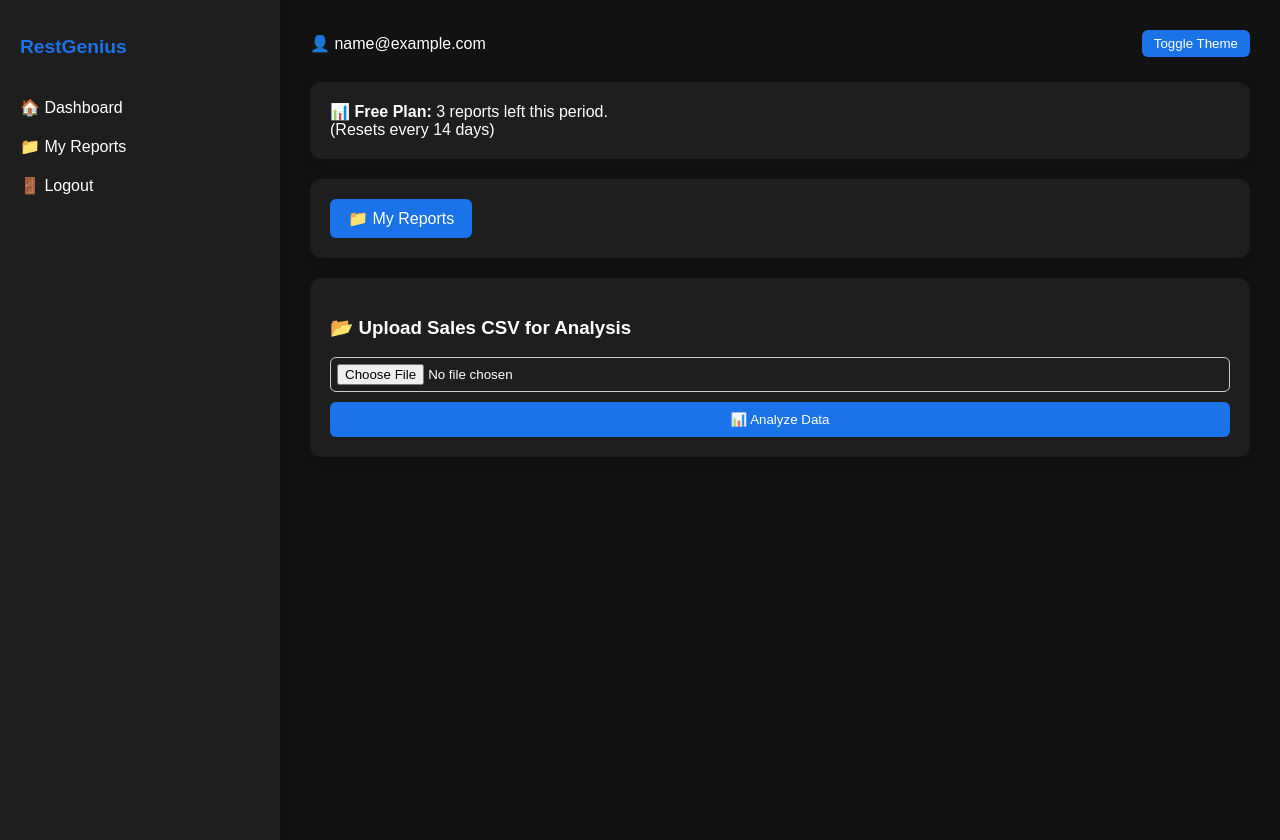
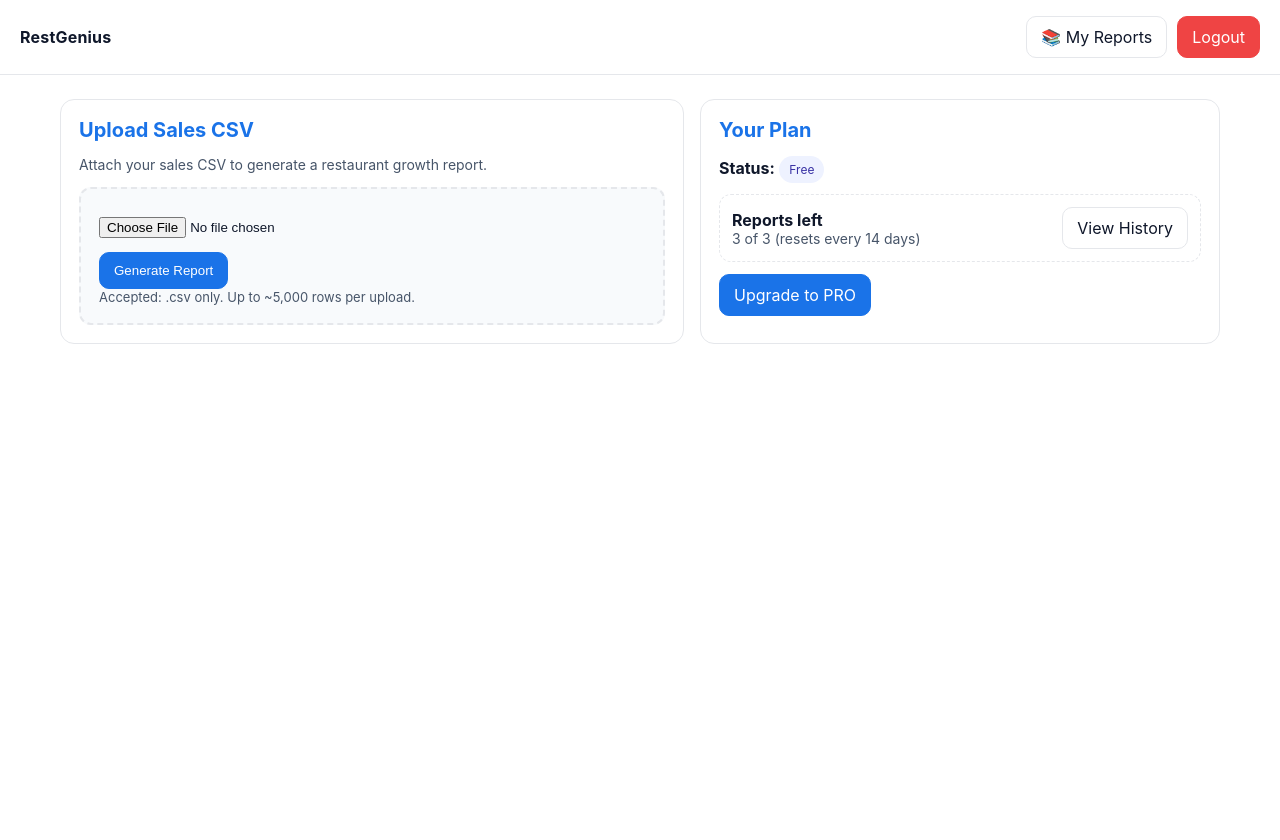
Before and after one commit to RestGenius/restgenius, a Flask app: page /dashboard in a window 1280 px wide. After the commit the page ends 344 px from the top, so only its background shows below. Run offline with Flask 3, Linux system fonts and the light colour scheme; the visitor is signed in with stand-in values (Sample User, id 1); data that the repository does not hold is empty.

Commit message:
Update dashboard.html

```diff
--- a/templates/dashboard.html
+++ b/templates/dashboard.html
@@ -1,179 +1,168 @@
-<!-- templates/dashboard.html -->
 <!DOCTYPE html>
-<html lang="en" data-theme="dark">
+<html lang="en">
 <head>
-    <meta charset="UTF-8">
-    <title>Dashboard – RestGenius</title>
-    <meta name="viewport" content="width=device-width, initial-scale=1" />
-    <style>
-        :root {
-            --bg-dark: #121212;
-            --bg-light: #f6f9fc;
-            --card-dark: #1e1e1e;
-            --card-light: #ffffff;
-            --text-dark: #ffffff;
-            --text-light: #000000;
-            --accent: #1a73e8;
-        }
+  <meta charset="utf-8" />
+  <title>RestGenius — Dashboard</title>
+  <meta name="viewport" content="width=device-width, initial-scale=1" />
+  <style>
+    :root { --ink:#0f172a; --muted:#475569; --accent:#1a73e8; --border:#e5e7eb; --bg:#f8fafc; --ok:#16a34a; }
+    * { box-sizing: border-box; }
+    html,body { margin:0; padding:0; font-family: -apple-system, Segoe UI, Roboto, Inter, Arial, sans-serif; color:var(--ink); background:#fff; }
+    header { display:flex; align-items:center; justify-content:space-between; padding:16px 20px; border-bottom:1px solid var(--border); background:#fff; position:sticky; top:0; z-index:10; }
+    .brand { font-weight:700; letter-spacing:0.2px; }
+    .nav { display:flex; gap:10px; }
+    .btn { display:inline-flex; align-items:center; justify-content:center; gap:8px; padding:10px 14px; border:1px solid var(--border); border-radius:10px; background:#fff; text-decoration:none; color:var(--ink); cursor:pointer; }
+    .btn:hover { border-color:#cbd5e1; }
+    .btn.primary { background:var(--accent); color:#fff; border-color:var(--accent); }
+    .btn.danger { background:#ef4444; color:#fff; border-color:#ef4444; }
+    .btn.disabled, .btn[disabled] { opacity:0.6; cursor:not-allowed; }
 
-        [data-theme="dark"] {
-            --bg: var(--bg-dark);
-            --card: var(--card-dark);
-            --text: var(--text-dark);
-        }
+    main { max-width:1200px; margin:24px auto; padding:0 20px; }
+    .grid { display:grid; grid-template-columns: 1.2fr 1fr; gap:16px; }
+    @media (max-width: 980px) { .grid { grid-template-columns: 1fr; } }
 
-        [data-theme="light"] {
-            --bg: var(--bg-light);
-            --card: var(--card-light);
-            --text: var(--text-light);
-        }
+    .card { border:1px solid var(--border); border-radius:14px; background:#fff; padding:18px; }
+    .card h2 { margin:0 0 10px; font-size:20px; color:var(--accent); }
+    .muted { color:var(--muted); font-size:14px; }
 
-        body {
-            font-family: Arial, sans-serif;
-            background: var(--bg);
-            color: var(--text);
-            margin: 0;
-            display: flex;
-        }
+    .uploader { border:2px dashed var(--border); border-radius:12px; padding:18px; background:var(--bg); }
+    input[type=file] { display:block; margin:10px 0 14px; }
+    .help { font-size:13px; color:var(--muted); }
 
-        .sidebar {
-            width: 240px;
-            background: var(--card);
-            padding: 20px;
-            display: flex;
-            flex-direction: column;
-            height: 100vh;
-            box-shadow: 2px 0 10px rgba(0,0,0,0.2);
-        }
+    .quota { display:flex; align-items:center; justify-content:space-between; border:1px dashed var(--border); border-radius:12px; padding:12px; margin-top:10px; }
+    .pill { padding:6px 10px; border-radius:999px; font-size:12px; background:#eef2ff; color:#3730a3; }
+    .upsell { background:#fff7ed; border:1px solid #fed7aa; color:#9a3412; padding:12px; border-radius:12px; font-size:14px; margin-top:10px; }
 
-        .sidebar h2 {
-            font-size: 1.2rem;
-            margin-bottom: 30px;
-            color: var(--accent);
-        }
+    .preview { height:520px; border:1px solid var(--border); border-radius:12px; overflow:hidden; }
+    .preview iframe { width:100%; height:100%; border:0; }
 
-        .sidebar a {
-            color: var(--text);
-            text-decoration: none;
-            padding: 10px 0;
-            display: block;
-            border-radius: 6px;
-        }
-
-        .sidebar a:hover {
-            background: rgba(255,255,255,0.1);
-        }
-
-        .content {
-            flex: 1;
-            padding: 30px;
-        }
-
-        .top-bar {
-            display: flex;
-            justify-content: space-between;
-            align-items: center;
-            margin-bottom: 25px;
-        }
-
-        .card {
-            background: var(--card);
-            padding: 20px;
-            border-radius: 12px;
-            margin-bottom: 20px;
-            box-shadow: 0 4px 12px rgba(0,0,0,0.1);
-        }
-
-        .btn {
-            display: inline-block;
-            padding: 10px 18px;
-            background: var(--accent);
-            color: white;
-            text-decoration: none;
-            border-radius: 6px;
-        }
-
-        .theme-toggle {
-            cursor: pointer;
-            padding: 6px 12px;
-            background: var(--accent);
-            border: none;
-            border-radius: 6px;
-            color: white;
-        }
-
-        /* Стиль для форми завантаження */
-        form.upload-form {
-            display: flex;
-            flex-direction: column;
-            gap: 10px;
-        }
-
-        form.upload-form input[type="file"] {
-            padding: 6px;
-            border: 1px solid #ccc;
-            border-radius: 6px;
-            background: var(--card);
-            color: var(--text);
-        }
-
-        form.upload-form button {
-            background-color: var(--accent);
-            color: white;
-            padding: 10px;
-            border: none;
-            border-radius: 6px;
-            cursor: pointer;
-        }
-
-        form.upload-form button:hover {
-            background-color: #1558b0;
-        }
-    </style>
+    /* Toast */
+    .toast {
+      position: fixed; right: 20px; bottom: 20px;
+      background:#ecfdf5; color:#065f46; border:1px solid #a7f3d0;
+      box-shadow: 0 10px 30px rgba(0,0,0,0.08);
+      padding:12px 14px; border-radius:10px; font-size:14px;
+      display:none; z-index:9999;
+    }
+    .toast.show { display:block; animation: slideUp .25s ease-out; }
+    @keyframes slideUp { from { transform: translateY(10px); opacity:0; } to { transform: translateY(0); opacity:1; } }
+  </style>
 </head>
 <body>
-    <div class="sidebar">
-        <h2>RestGenius</h2>
-        <a href="{{ url_for('dashboard') }}">🏠 Dashboard</a>
-        <a href="{{ url_for('report_history') }}">📁 My Reports</a>
-        <a href="{{ url_for('logout') }}">🚪 Logout</a>
-    </div>
+  <header>
+    <div class="brand">RestGenius</div>
+    <nav class="nav">
+      <a class="btn" href="{{ url_for('report_history') }}">📚 My Reports</a>
+      <a class="btn danger" href="{{ url_for('logout') }}">Logout</a>
+    </nav>
+  </header>
 
-    <div class="content">
-        <div class="top-bar">
-            <div>👤 {{ current_user.email }}</div>
-            <button class="theme-toggle" onclick="toggleTheme()">Toggle Theme</button>
+  <main>
+    <div class="grid">
+      <!-- LEFT: Uploader + Preview -->
+      <section class="card">
+        <h2>Upload Sales CSV</h2>
+        <p class="muted">Attach your sales CSV to generate a restaurant growth report.</p>
+
+        <div class="uploader">
+          <form action="{{ url_for('analyze') }}" method="post" enctype="multipart/form-data">
+            <input type="file" name="file" accept=".csv" required />
+            {% set limit_reached = (not is_pro) and (remaining_reports == 0) %}
+            <button
+              type="submit"
+              class="btn primary {% if limit_reached %}disabled{% endif %}"
+              {% if limit_reached %}disabled{% endif %}
+            >
+              Generate Report
+            </button>
+          </form>
+          <div class="help">Accepted: .csv only. Up to ~5,000 rows per upload.</div>
+
+          {% if limit_reached %}
+            <div class="upsell" style="margin-top:10px;">
+              You’ve reached the Free plan limit (3 reports / 14 days).
+              Upgrade to PRO for unlimited reports and advanced insights.
+            </div>
+          {% endif %}
         </div>
 
-        <div class="card">
-            {% if is_pro %}
-                💼 <strong>PRO Account:</strong> Unlimited reports.
-            {% else %}
-                📊 <strong>Free Plan:</strong> {{ remaining_reports }} reports left this period.<br>
-                (Resets every 14 days)
-            {% endif %}
+        {% if last_report %}
+          <div style="margin-top:16px;">
+            <h2 style="margin-top:0;">Latest Report Preview</h2>
+            <div class="muted" style="margin-bottom:8px;">
+              {{ last_report.filename }} — {{ last_report.created_at.strftime("%Y-%m-%d %H:%M:%S") if last_report.created_at else "-" }} UTC
+            </div>
+            <div class="preview">
+              <iframe src="{{ url_for('preview_report', filename=last_report.filename) }}#view=FitH"></iframe>
+            </div>
+            <div style="margin-top:10px; display:flex; gap:10px;">
+              <a class="btn" href="{{ url_for('download_report', filename=last_report.filename) }}">Download</a>
+              <a class="btn" href="{{ url_for('report_history') }}">Open History</a>
+            </div>
+          </div>
+        {% endif %}
+      </section>
+
+      <!-- RIGHT: Plan & Quota -->
+      <aside class="card">
+        <h2>Your Plan</h2>
+        <p>
+          <strong>Status:</strong>
+          {% if is_pro %}
+            <span class="pill">PRO</span>
+          {% else %}
+            <span class="pill">Free</span>
+          {% endif %}
+        </p>
+
+        <div class="quota">
+          <div>
+            <div><strong>Reports left</strong></div>
+            <div class="muted">
+              {% if is_pro %}
+                Unlimited
+              {% else %}
+                {{ remaining_reports }} of 3 (resets every 14 days)
+              {% endif %}
+            </div>
+          </div>
+          <div>
+            <a class="btn" href="{{ url_for('report_history') }}">View History</a>
+          </div>
         </div>
 
-        <div class="card">
-            <a class="btn" href="{{ url_for('report_history') }}">📁 My Reports</a>
-        </div>
+        {% if not is_pro %}
+          <div style="margin-top:12px;">
+            <a class="btn primary" href="#" onclick="alert('Upgrade flow coming soon'); return false;">Upgrade to PRO</a>
+          </div>
+        {% endif %}
+      </aside>
+    </div>
+  </main>
 
-        <!-- НОВА КАРТКА для завантаження CSV -->
-        <div class="card">
-            <h3>📂 Upload Sales CSV for Analysis</h3>
-            <form action="{{ url_for('analyze') }}" method="post" enctype="multipart/form-data" class="upload-form">
-                <input type="file" name="file" accept=".csv" required>
-                <button type="submit">📊 Analyze Data</button>
-            </form>
-        </div>
-    </div>
+  <!-- Toast -->
+  <div id="rg-toast" class="toast">✅ Report generated and downloaded.</div>
 
-    <script>
-        function toggleTheme() {
-            const html = document.documentElement;
-            const currentTheme = html.getAttribute('data-theme');
-            html.setAttribute('data-theme', currentTheme === 'dark' ? 'light' : 'dark');
+  <script>
+    // показуємо toast, якщо бекенд поставив кукі rg_generated=1
+    (function() {
+      function getCookie(name) {
+        const m = document.cookie.match(new RegExp('(^| )' + name + '=([^;]+)'));
+        return m ? decodeURIComponent(m[2]) : null;
+      }
+      function deleteCookie(name) {
+        document.cookie = name + '=; Max-Age=0; path=/; samesite=Lax';
+      }
+      const flag = getCookie('rg_generated');
+      if (flag === '1') {
+        const t = document.getElementById('rg-toast');
+        if (t) {
+          t.classList.add('show');
+          setTimeout(() => { t.classList.remove('show'); }, 3000);
         }
-    </script>
+        deleteCookie('rg_generated');
+      }
+    })();
+  </script>
 </body>
 </html>
```
